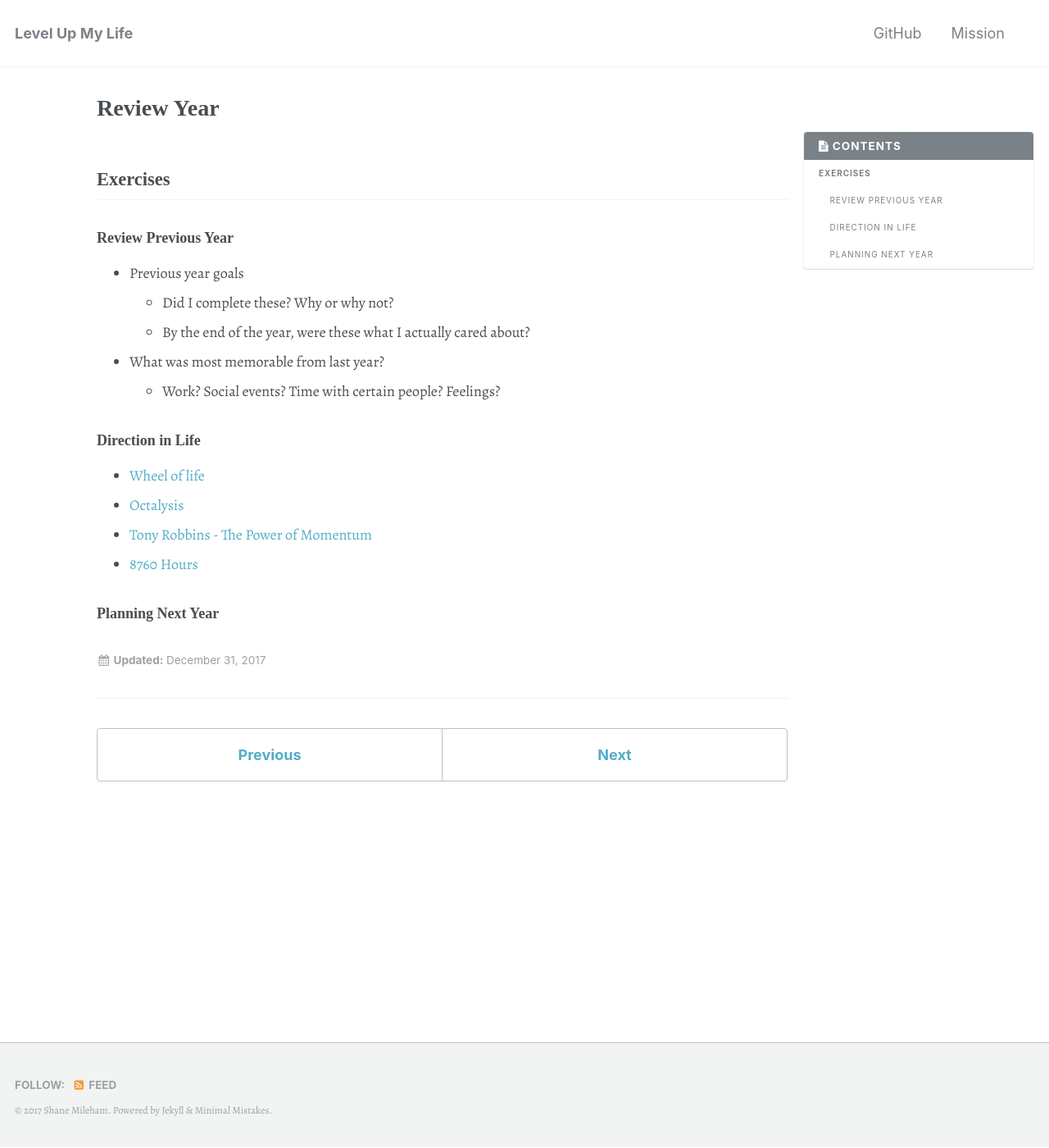
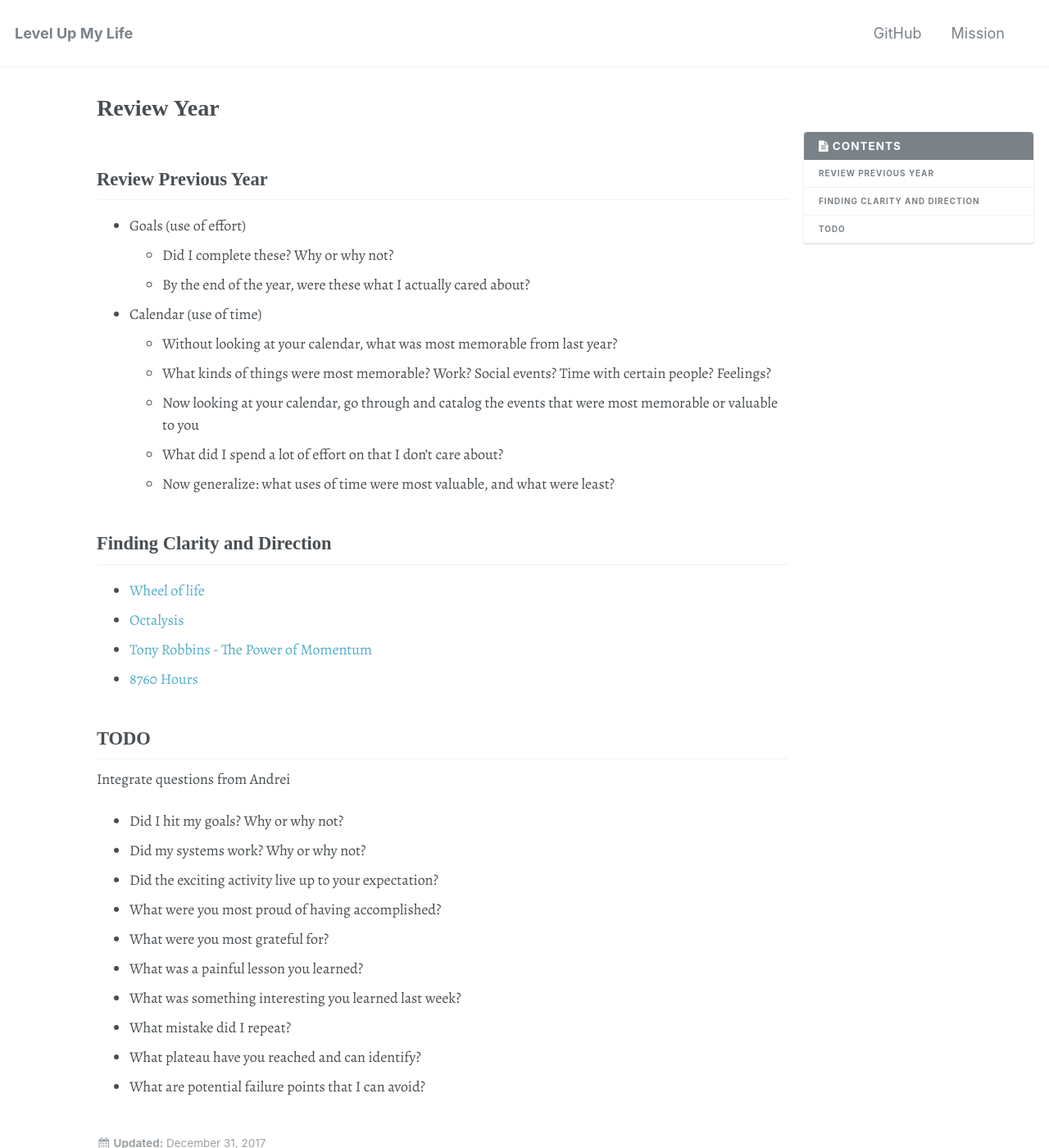
Before and after one commit to shanemileham/levelupmylife, a Jekyll site: the page built from _content/personal-development/review-year.md, in a window 1280 px wide and 1400 px high. Shown: the whole window at 82% size. Built offline with Jekyll 4.4.1, drawn with Linux system fonts in a browser that asks for light colours; some web fonts are replaced; comment, search, counter and statistics services are not loaded.

Commit message:
Working on yearly review doc

```diff
--- a/_content/personal-development/review-year.md
+++ b/_content/personal-development/review-year.md
@@ -4,19 +4,34 @@ title: Review Year
 
 {% include toc %}
 
-## Exercises
-### Review Previous Year
-- Previous year goals
+## Review Previous Year
+- Goals (use of effort)
   - Did I complete these? Why or why not?
   - By the end of the year, were these what I actually cared about?
+- Calendar (use of time)
+  - Without looking at your calendar, what was most memorable from last year?
+  - What kinds of things were most memorable? Work? Social events? Time with certain people? Feelings?
+  - Now looking at your calendar, go through and catalog the events that were most memorable or valuable to you
+  - What did I spend a lot of effort on that I don't care about?
+  - Now generalize: what uses of time were most valuable, and what were least?
 
-- What was most memorable from last year?
-  - Work? Social events? Time with certain people? Feelings?
 
-### Direction in Life
+## Finding Clarity and Direction
 - [Wheel of life](http://www.startofhappiness.com/wheel-of-life-a-self-assessment-tool/)
 - [Octalysis](http://yukaichou.com/lifestyle-gamification/gamify-life-year-challenge/)
 - [Tony Robbins - The Power of Momentum](https://www.tonyrobbins.com/pdfs/Momentum2006.pdf)
 - [8760 Hours](https://alexvermeer.com/8760hours/)
 
-### Planning Next Year
+
+## TODO
+Integrate questions from Andrei
+- Did I hit my goals? Why or why not?
+- Did my systems work? Why or why not?
+- Did the exciting activity live up to your expectation?
+- What were you most proud of having accomplished?
+- What were you most grateful for?
+- What was a painful lesson you learned?
+- What was something interesting you learned last week?
+- What mistake did I repeat?
+- What plateau have you reached and can identify?
+- What are potential failure points that I can avoid?
```
